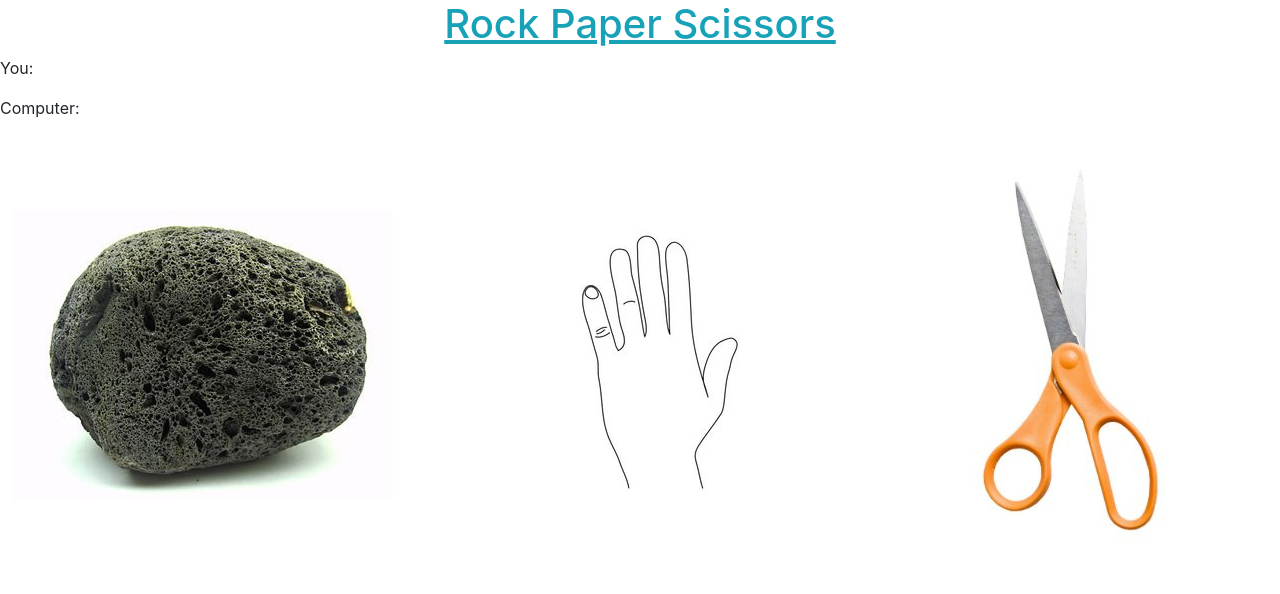
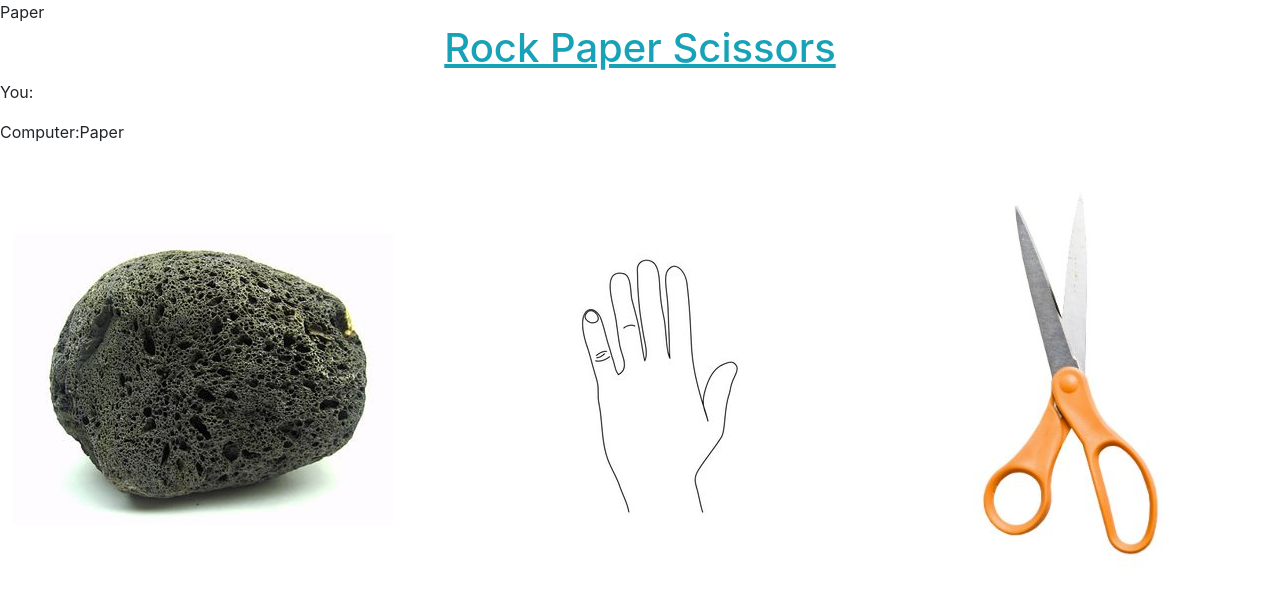
Before and after one commit to RaffiSefen/rock-paper-scisscors, a React (Create React App) app: page / in a window 1280 px wide. Shown: the top 594 px of the page. Built offline with nearby package versions, Linux system fonts and the light colour scheme.

Commit message:
feat: add handle computer choice

```diff
--- a/src/Components/ChoicesComponent.jsx
+++ b/src/Components/ChoicesComponent.jsx
@@ -1,9 +1,9 @@
 const ChoicesComponent = (props) => {
-  const { yourChoice } = props
+  const { yourChoice, computerChoice } = props
   return (
     <div>
       <p>You:{yourChoice}</p>
-      <p>Computer:</p>
+      <p>Computer:{computerChoice}</p>
     </div>
   )
 }
--- a/src/pages/HomePage.jsx
+++ b/src/pages/HomePage.jsx
@@ -1,7 +1,7 @@
 import TitleComponent from "../components/TitleComponent"
 import Result from "../components/Result"
 import ImageComponent from "../components/ImageComponent"
-import { useState } from "react"
+import { useEffect, useState } from "react"
 import ChoicesComponent from "../components/ChoicesComponent"
 
 const HomePage = () => {
@@ -11,11 +11,26 @@ const HomePage = () => {
   const handleUserChoice = (name) => {
     setUserChoice(name)
   }
+
+  const handleComputerChoice = () => {
+    const allChoices = ["Rock", "Paper", "Scissors"]
+    const randomNumber = Math.floor(Math.random() * 3)
+    const randomChoice = allChoices[randomNumber]
+    setComputerChoice(randomChoice)
+  }
+
+  useEffect(() => {
+    handleComputerChoice()
+  }, [userChoice])
   return (
     <>
+      {computerChoice}
       <TitleComponent></TitleComponent>
       <Result></Result>
-      <ChoicesComponent yourChoice={userChoice}></ChoicesComponent>
+      <ChoicesComponent
+        yourChoice={userChoice}
+        computerChoice={computerChoice}
+      ></ChoicesComponent>
       <ImageComponent
         name="Rock"
         img="rock.jpg"
```
